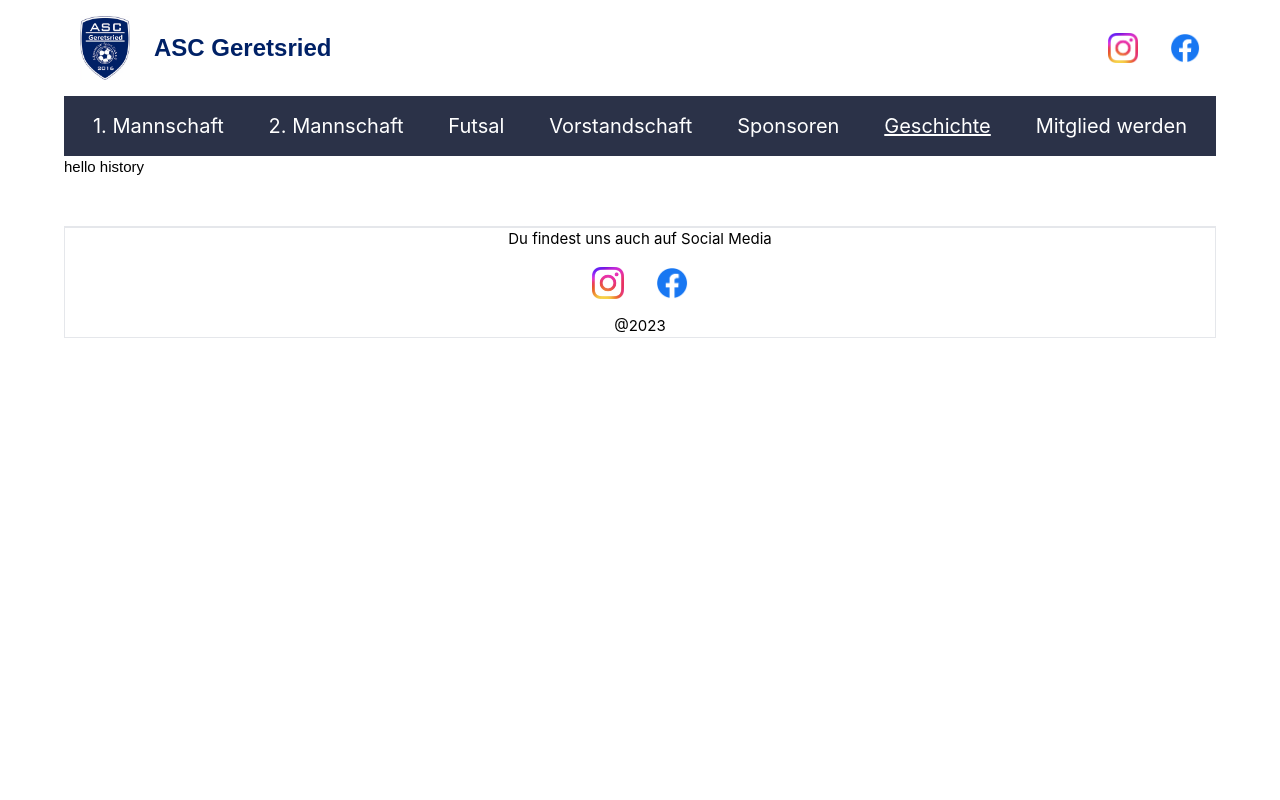
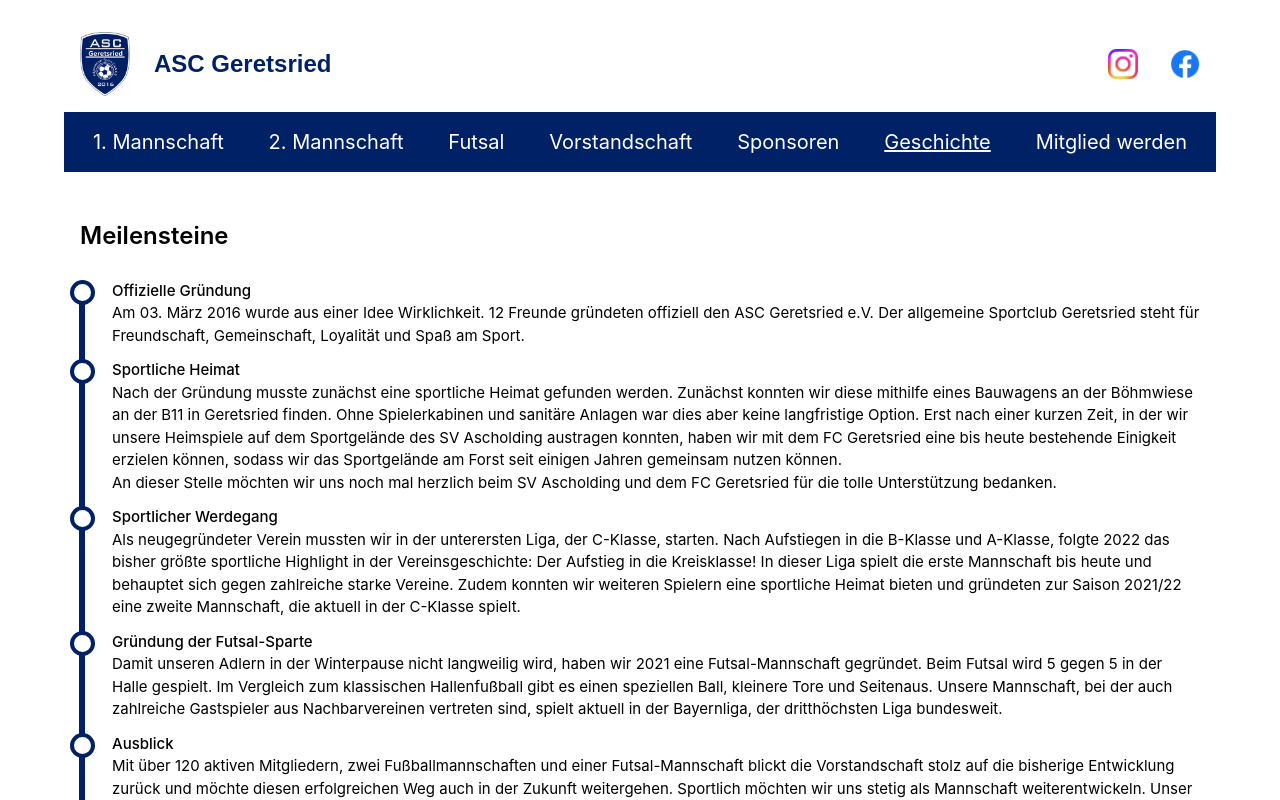
Before and after one commit to dscmari/asc-geretsried-website, a Vue app: page /geschichte in a window 1280 px wide. Shown: the top 800 px of the page. Built offline with nearby package versions, Linux system fonts and the light colour scheme.

Commit message:
implement history view

```diff
--- a/src/components/Navbar.vue
+++ b/src/components/Navbar.vue
@@ -3,14 +3,14 @@
 </script>
 
 <template>
-    <div class="w-full">
+    <div class="w-full pt-4">
         <div class="flex items-center justify-between">
             <div class="flex items-center p-2">
                 <RouterLink to="/">
                     <img src="/images/logo.webp" alt="ASC Geretsried Logo Adler" class="m-2" :style="{ width: isMobileView ? '35px' : '50px'}">
                 </RouterLink>
                 <!-- TODO: adapt h1 color, seems to be to dark -->
-                <h1 class="text-ascLogoBlue text-lg lg:text-2xl lg:ml-4 ">
+                <h1 class="text-ascBlue text-lg lg:text-2xl lg:ml-4 ">
                     <RouterLink class="font-semibold" to="/">ASC Geretsried</RouterLink>
                 </h1>
             </div>
@@ -23,7 +23,7 @@
             <div class="block lg:hidden p-4 mr-4">
                 <div class="flex items-center border-black hover:text-grey hover:border-grey" >
                     <div
-                        class="js-burgermenu w-9 h-7 relative my-12 mx-auto transform rotate-0 transition ease-in-out duration-500 cursor-pointer" v-on:click="toggleMenu()">
+                        class="js-burgermenu w-9 h-7 relative  mx-auto transform rotate-0 transition ease-in-out duration-500 cursor-pointer" v-on:click="toggleMenu()">
                         <span
                             class="upper block absolute h-[3px] w-full bg-black rounded opacity-100 right-0 transform rotate-0 transition ease-in-out duration-250 top-0"></span>
                         <span
@@ -36,8 +36,8 @@
         </div>
         <div :style="{ width: isActive ? '75%' : '' }"
         class="fixed top-0 left-0 w-0 opacity-90 whitespace-nowrap transform overflow-x-hidden -translate-x-0 ease-in-out transition-all duration-300
-         lg:static lg:w-full lg:overflow-visible lg:opacity-100">
-            <ul class="text-3xl w-full lg:flex lg:justify-evenly lg:text-xl text-white bg-ascBlue text-center zoomable ">
+         lg:static lg:w-full lg:overflow-visible lg:opacity-100 z-40">
+            <ul class="text-xl lg:text-lg xl:text-xl w-full lg:flex lg:justify-evenly text-white bg-ascBlue text-center zoomable ">
                 <li :class="isMobileView ? 'block' : 'hidden'" class="pt-8">
                     <RouterLink to="/" class="router-link" :class="{ 'active': activeNavItem === 'home' }" v-on:click="toggleMenu()">Home</RouterLink>
                 </li>
--- a/src/views/BoardView.vue
+++ b/src/views/BoardView.vue
@@ -1,6 +1,6 @@
 <template>
-    <h1 class="text-3xl lg:pl-6 my-8">Die Vorstandschaft des ASC Geretsried e.V.</h1>
-    <p class="text-xl lg:pl-6">
+    <h2 class="text-2xl p-4 lg:pl-6 my-8">Die Vorstandschaft des ASC Geretsried e.V.</h2>
+    <p class="text-md p-4 lg:pl-6">
         Bei Fragen meldet euch gerne bei uns über die Handynummern oder über unsere E-Mail Adresse: <b>info@asc-geretsried.de</b>
     </p>
 
--- a/src/views/FirstTeamView.vue
+++ b/src/views/FirstTeamView.vue
@@ -9,16 +9,16 @@
 
     <!-- TODO: durch iframe ersetzen -->
     <div>
-        <h1 id="league-1" class="p-4 lg:pt-16 lg:pl-0 text-2xl font-semibold text-[#080F29]">Liga & Tabelle</h1>
-        <ul class="p-4 pt-0 text-xl">
+        <h1 id="league-1" class="p-4 lg:pt-16 lg:pl-0 text-lg font-semibold text-ascBlue">Liga & Tabelle</h1>
+        <ul class="p-4 pt-0 text-lg">
             <li class="p-1 underline"><a href="https://www.bfv.de/vereine/asc-geretsried/01S7PPNEG8000000VS548984VTJ68QLL" target="_blank">Kommende Spiele</a></li>
             <li class="p-1 underline"><a href="https://www.bfv.de/wettbewerbe/meisterschaften/kreisklasse-gruppe-4/02LRRLDGIC00004PVS5489B4VUAB0UC4-G#tabelle" target="_blank">Tabelle</a></li>
         </ul>
     </div>
 
     <div>
-        <h1 id="team-1" class="p-4 lg:pt-8 lg:pl-0 text-2xl font-semibold text-[#080F29]">Kader</h1>
-        <div class="text-xl m-4 pt-0">
+        <h1 id="team-1" class="p-4 lg:pt-8 lg:pl-0 text-lg font-semibold text-ascBlue">Kader</h1>
+        <div class="text-lg m-4 pt-0">
             <div class="p-2 pl-6 bg-slate-200">
                 <table>
                     <thead><tr>Coaches:</tr></thead>
@@ -91,7 +91,7 @@
     </div>
 
     <div>
-        <h1 id="training-1" class="p-4 pb-0 lg:pt-8 lg:pl-0 text-2xl font-semibold text-ascBlue">Trainingszeiten</h1>
+        <h1 id="training-1" class="p-4 pb-0 lg:pt-8 lg:pl-0 text-lg font-semibold text-ascBlue">Trainingszeiten</h1>
         <div class="p-4">
             <div class="p-2">
                 <h2>Sommer:</h2>
--- a/src/views/HistoryView.vue
+++ b/src/views/HistoryView.vue
@@ -1,3 +1,101 @@
 <template>
-    <h1>hello history</h1>
+    <div>
+        <h2 class="text-2xl font-semibold px-4 lg:mt-12">Meilensteine</h2>
+        <div class="p-4 timeline-container">
+            <div class="my-3 text-container">
+                <h3>Offizielle Gründung </h3>
+                <p>
+                    Am 03. März 2016 wurde aus einer Idee Wirklichkeit. 12 Freunde gründeten offiziell den ASC Geretsried
+                    e.V.
+                    Der allgemeine Sportclub Geretsried steht für Freundschaft, Gemeinschaft, Loyalität und Spaß am Sport.
+                </p>
+            </div>
+            <div class="my-3 text-container">
+                <h3>Sportliche Heimat</h3>
+                <p>
+                    Nach der Gründung musste zunächst eine sportliche Heimat gefunden werden. Zunächst konnten wir diese
+                    mithilfe eines Bauwagens an der Böhmwiese an der B11 in Geretsried finden. Ohne Spielerkabinen und
+                    sanitäre Anlagen war dies aber keine langfristige Option. Erst nach einer kurzen Zeit, in der wir unsere
+                    Heimspiele auf dem Sportgelände des SV Ascholding austragen konnten, haben wir mit dem FC Geretsried
+                    eine bis heute bestehende Einigkeit erzielen können, sodass wir das Sportgelände am Forst seit einigen
+                    Jahren gemeinsam nutzen können.
+                </p>
+                <p>
+                    An dieser Stelle möchten wir uns noch mal herzlich beim SV Ascholding und dem FC Geretsried für die
+                    tolle Unterstützung bedanken.
+                </p>
+            </div>
+            <div class="my-3 text-container">
+                <h3>Sportlicher Werdegang</h3>
+                <p>
+                    Als neugegründeter Verein mussten wir in der unterersten Liga, der C-Klasse, starten. Nach Aufstiegen in
+                    die B-Klasse und A-Klasse, folgte 2022 das bisher größte sportliche Highlight in der Vereinsgeschichte:
+                    Der Aufstieg in die Kreisklasse! In dieser Liga spielt die erste Mannschaft bis heute und behauptet sich
+                    gegen zahlreiche starke Vereine.
+                    Zudem konnten wir weiteren Spielern eine sportliche Heimat bieten und gründeten zur Saison 2021/22 eine
+                    zweite Mannschaft, die aktuell in der C-Klasse spielt.
+                </p>
+            </div>
+            <div class="my-3 text-container">
+                <h3>Gründung der Futsal-Sparte</h3>
+                <p>
+                    Damit unseren Adlern in der Winterpause nicht langweilig wird, haben wir 2021 eine Futsal-Mannschaft
+                    gegründet. Beim Futsal wird 5 gegen 5 in der Halle gespielt. Im Vergleich zum klassischen Hallenfußball
+                    gibt es einen speziellen Ball, kleinere Tore und Seitenaus. Unsere Mannschaft, bei der auch zahlreiche
+                    Gastspieler aus Nachbarvereinen vertreten sind, spielt aktuell in der Bayernliga, der dritthöchsten Liga
+                    bundesweit.
+                </p>
+            </div>
+            <div class="my-3 text-container">
+                <h3>Ausblick</h3>
+                <p>
+                    Mit über 120 aktiven Mitgliedern, zwei Fußballmannschaften und einer Futsal-Mannschaft blickt die
+                    Vorstandschaft stolz auf die bisherige Entwicklung zurück und möchte diesen erfolgreichen Weg auch in
+                    der Zukunft weitergehen.
+                    Sportlich möchten wir uns stetig als Mannschaft weiterentwickeln. Unser Hauptaugenmerk liegt aber darin,
+                    niemals unsere Werte aus den Augen zu verlieren, denn sie stehen für uns über allem.
+                    Auch in der Zukunft wollen wir allen fußballbegeisterten Kickern eine sportliche Heimat bieten. Außerdem
+                    ist einer unserer offenen Wünsche, eines Tages eine Jugendmannschaft zu gründen und den ASC somit um
+                    diesen Bereich zu erweitern.
+                </p>
+            </div>
+        </div>
+    </div>
 </template>
+
+<style scoped>
+h3 {
+    font-weight: 500;
+}
+.timeline-container{
+    position: relative;
+}
+
+.timeline-container::after {
+  content: '';
+  position: absolute;
+  width: 6px;
+  background-color: #002166;
+  top: 30px;
+  bottom: 0;
+  left: 15px;
+}
+
+.text-container {
+  padding-left: 2rem;
+  position: relative;
+}
+
+.text-container::after {
+  content: '';
+  position: absolute;
+  width: 25px;
+  height: 25px;
+  top: 0;
+  left: -10px;
+  background-color: white;
+  border: 4px solid #002166;
+  border-radius: 50%;
+  z-index: 1;
+}
+</style>
--- a/src/views/SecondTeamView.vue
+++ b/src/views/SecondTeamView.vue
@@ -9,16 +9,16 @@
 
     <!-- TODO: durch iframe ersetzen -->
     <div>
-        <h1 id="league-2" class="p-4 lg:pt-16 lg:pl-0 text-2xl font-semibold text-ascBlue">Liga & Tabelle</h1>
-        <ul class="p-4 pt-0 text-xl">
+        <h1 id="league-2" class="p-4 lg:pt-16 lg:pl-0 text-lg font-semibold text-ascBlue">Liga & Tabelle</h1>
+        <ul class="p-4 pt-0 text-lg">
             <li class="p-1 underline"><a href="https://www.bfv.de/mannschaften/asc-geretsried-ii/02IDHF83IG000000VS5489B2VU2I8R4H" target="_blank">Kommende Spiele</a></li>
             <li class="p-1 underline"><a href="https://www.bfv.de/wettbewerbe/meisterschaften/c-klasse-gruppe-7/02LRRN8PP400001AVS5489B4VUAB0UC4-G#tabelle" target="_blank">Tabelle</a></li>
         </ul>
     </div>
 
     <div>
-        <h1 id="team-2" class="p-4 lg:pt-8 lg:pl-0 text-2xl font-semibold text-ascBlue">Kader</h1>
-        <div class="text-xl m-4 pt-0">
+        <h1 id="team-2" class="p-4 lg:pt-8 lg:pl-0 text-lg font-semibold text-ascBlue">Kader</h1>
+        <div class="text-lg m-4 pt-0">
             <div class="p-2 pl-6 bg-slate-200">
                 <table>
                     <thead><tr>Coach:</tr></thead>
@@ -91,7 +91,7 @@
     </div>
 
     <div>
-        <h1 id="training-2" class="p-4 pb-0 lg:pt-8 lg:pl-0 text-2xl font-semibold text-ascBlue">Trainingszeiten</h1>
+        <h1 id="training-2" class="p-4 pb-0 lg:pt-8 lg:pl-0 text-lg font-semibold text-ascBlue">Trainingszeiten</h1>
         <div class="p-4">
             <div class="p-2">
                 <h2>Sommer:</h2>
--- a/src/views/SponsorsView.vue
+++ b/src/views/SponsorsView.vue
@@ -1,5 +1,5 @@
 <template>
-    <h1 class="text-3xl text-center my-16">Wir bedanken und bei unseren Sponsoren!</h1>
+    <h2 class="text-2xl text-center my-16">Wir bedanken und bei unseren Sponsoren!</h2>
     <div class="md:grid md:grid-cols-2">
         <div class="img-container">
             <img src="/images/sponsors/gajtani.jpg" alt="Gajtani Estriche">
--- a/tailwind.config.js
+++ b/tailwind.config.js
@@ -5,8 +5,8 @@ module.exports = {
   theme: {
     extend: {
       colors: {
-        ascBlue: '#2B3248',
-        ascLogoBlue: '#002166'
+        ascBlue: '#002166',
+        ascLogoBlue: '#2B3248'
       }
     },
   },
```
Also changed, not shown: src/views/HomeView.vue (+8 -12 lines), 1 other file (tests, documents, lock files or other folders).
